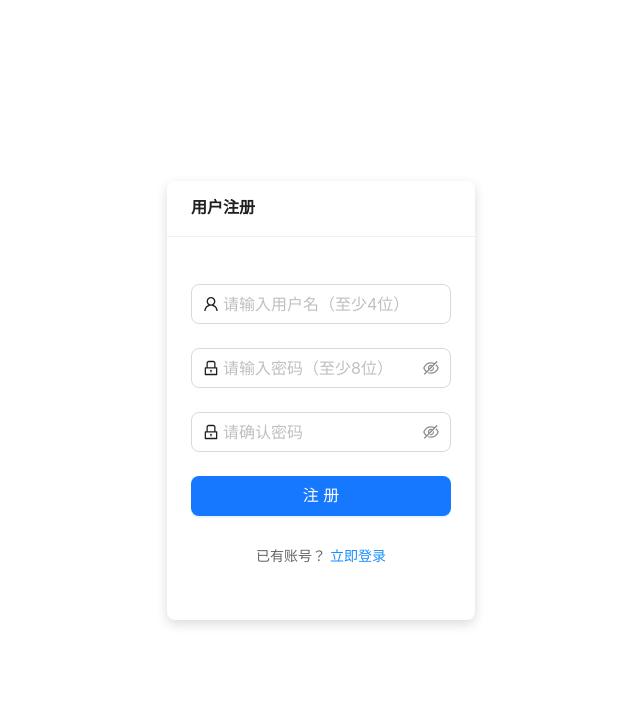
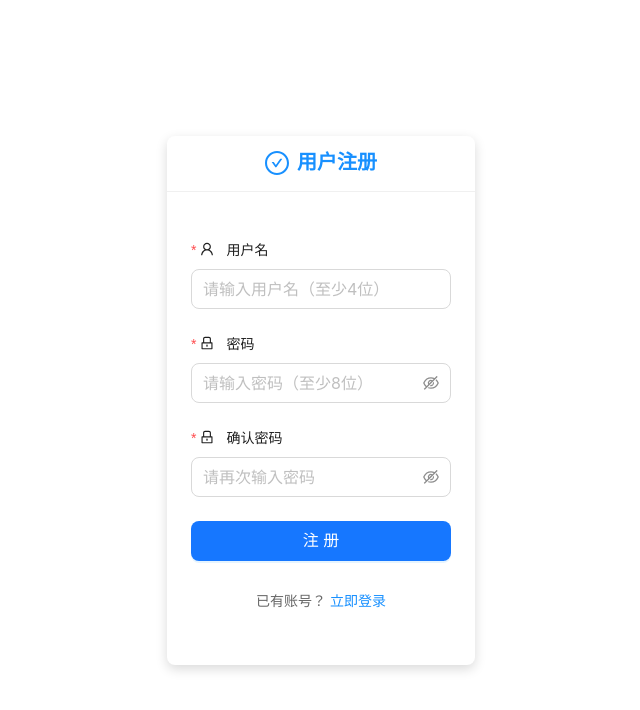
Before and after one commit to hzeze/ai-codeless-app-builder, a Vue app in the folder ai-codeless-app-builder-frontend/: page /user/register in a window 1280 px wide. Shown: the top 710 px of the page, without its empty margins (319-959 px from the left). Built offline with nearby package versions, Linux system fonts and the light colour scheme; no server answers.

Commit message:
perf: 优化页面样式

```diff
--- a/ai-codeless-app-builder-frontend/index.html
+++ b/ai-codeless-app-builder-frontend/index.html
@@ -2,9 +2,9 @@
 <html lang="">
 <head>
   <meta charset="UTF-8">
-  <link rel="icon" href="/favicon.ico">
+  <link rel="icon" href="/src/assets/logo.svg">
   <meta name="viewport" content="width=device-width, initial-scale=1.0">
-  <title>AI 零代码应用生成平台</title>
+  <title>梦谱 - AI 零代码应用生成平台</title>
 </head>
 <body>
 <div id="app"></div>
--- a/ai-codeless-app-builder-frontend/src/components/GlobalFooter.vue
+++ b/ai-codeless-app-builder-frontend/src/components/GlobalFooter.vue
@@ -2,7 +2,7 @@
   <div class="global-footer">
     <div class="footer-content">
       <p class="copyright">
-        AI项目 by
+        梦谱 by
         <a href="" target="_blank" rel="noopener noreferrer" class="author-link"> 阿泽 </a>
       </p>
     </div>
--- a/ai-codeless-app-builder-frontend/src/components/GlobalHeader.vue
+++ b/ai-codeless-app-builder-frontend/src/components/GlobalHeader.vue
@@ -4,7 +4,7 @@
       <!-- 左侧：logo 和网站标题 -->
       <div class="header-left">
         <img src="@/assets/logo.svg" alt="logo" class="logo" @click="handleLogoClick" />
-        <span class="site-title">AI零代码应用生成平台</span>
+        <span class="site-title">梦谱</span>
       </div>
 
       <!-- 中间：菜单 -->
@@ -219,6 +219,7 @@ onMounted(async () => {
     order: 1;
     flex: 0 0 auto;
     margin-right: 8px;
+    margin-left: -12px;
   }
 
   .header-center {
@@ -226,12 +227,14 @@ onMounted(async () => {
     flex: 1;
     min-width: 0;
     margin: 8px 0;
+    margin-left: 0;
   }
 
   .header-right {
     order: 3;
     flex: 0 0 auto;
     margin-left: 8px;
+    margin-right: -12px;
   }
 
   .header-menu {
@@ -248,24 +251,27 @@ onMounted(async () => {
   display: flex;
   align-items: center;
   cursor: pointer;
+  margin-left: -100px;
 }
 
 .logo {
-  width: 32px;
-  height: 32px;
+  width: 40px;
+  height: 40px;
   margin-right: 12px;
 }
 
 .site-title {
-  font-size: 18px;
+  font-size: 22px;
   font-weight: 600;
-  color: #1890ff;
+  color: #000;
+  font-family: 'Noto Sans SC', 'PingFang SC', 'Microsoft YaHei', 'Helvetica Neue', Arial, sans-serif;
 }
 
 .header-center {
   flex: 1;
   display: flex;
   justify-content: center;
+  margin-left: 80px;
 }
 
 .header-menu {
@@ -284,6 +290,7 @@ onMounted(async () => {
 .header-right {
   display: flex;
   align-items: center;
+  margin-right: -100px;
 }
 
 .user-info {
--- a/ai-codeless-app-builder-frontend/src/layouts/BasicLayout.vue
+++ b/ai-codeless-app-builder-frontend/src/layouts/BasicLayout.vue
@@ -9,11 +9,6 @@
     <a-layout-content class="layout-content" :style="{ height: contentHeight }">
       <RouterView />
     </a-layout-content>
-
-    <!-- 底部版权信息 - 登录和注册页面不显示 -->
-    <a-layout-footer v-if="!isAuthPage" class="layout-footer">
-      <GlobalFooter />
-    </a-layout-footer>
   </a-layout>
 </template>
 
@@ -22,7 +17,6 @@ import { RouterView } from 'vue-router'
 import { computed } from 'vue'
 import { useRoute } from 'vue-router'
 import GlobalHeader from '@/components/GlobalHeader.vue'
-import GlobalFooter from '@/components/GlobalFooter.vue'
 
 const route = useRoute()
 
@@ -58,13 +52,6 @@ const contentHeight = computed(() => {
   overflow: auto;
 }
 
-.layout-footer {
-  background: #fff;
-  padding: 0;
-  text-align: center;
-  border-top: 1px solid #f0f0f0;
-}
-
 /* 响应式设计 */
 @media (max-width: 768px) {
   .layout-content {
--- a/ai-codeless-app-builder-frontend/src/pages/user/UserLoginPage.vue
+++ b/ai-codeless-app-builder-frontend/src/pages/user/UserLoginPage.vue
@@ -80,7 +80,7 @@ const goToRegister = () => {
   <div class="login-container">
     <a-row justify="center" align="middle" class="login-row">
       <a-col :xs="24" :sm="16" :md="12" :lg="8" :xl="6">
-        <a-card class="login-card" title="用户登录">
+        <a-card class="login-card">
           <template #title>
             <div class="login-title">
               <UserOutlined class="login-icon" />
@@ -94,32 +94,39 @@ const goToRegister = () => {
             :rules="rules"
             @finish="handleSubmit"
             class="login-form"
+            layout="vertical"
           >
             <!-- 用户名输入框 -->
-            <a-form-item name="userAccount">
+            <a-form-item name="userAccount" :required="true">
+              <template #label>
+                <span>
+                  <UserOutlined style="margin-right: 8px;" />
+                  用户名
+                </span>
+              </template>
               <a-input
                 v-model:value="formData.userAccount"
                 placeholder="请输入用户名"
                 size="large"
                 :disabled="loading"
               >
-                <template #prefix>
-                  <UserOutlined />
-                </template>
               </a-input>
             </a-form-item>
 
             <!-- 密码输入框 -->
-            <a-form-item name="userPassword">
+            <a-form-item name="userPassword" :required="true">
+              <template #label>
+                <span>
+                  <LockOutlined style="margin-right: 8px;" />
+                  密码
+                </span>
+              </template>
               <a-input-password
                 v-model:value="formData.userPassword"
                 placeholder="请输入密码"
                 size="large"
                 :disabled="loading"
               >
-                <template #prefix>
-                  <LockOutlined />
-                </template>
               </a-input-password>
             </a-form-item>
 
@@ -155,10 +162,13 @@ const goToRegister = () => {
   height: 100vh;
   padding: 24px;
   overflow: hidden;
+  display: flex;
+  justify-content: center;
+  align-items: center;
 }
 
 .login-row {
-  height: calc(100vh - 48px);
+  width: 100%;
 }
 
 .login-card {
@@ -174,6 +184,9 @@ const goToRegister = () => {
   font-size: 20px;
   font-weight: 600;
   color: #1890ff;
+  text-align: center;
+  width: 100%;
+  margin: 0;
 }
 
 .login-icon {
--- a/ai-codeless-app-builder-frontend/src/pages/user/UserRegisterPage.vue
+++ b/ai-codeless-app-builder-frontend/src/pages/user/UserRegisterPage.vue
@@ -158,7 +158,7 @@ const goToLogin = () => {
   <div class="register-container">
     <a-row justify="center" align="middle" class="register-row">
       <a-col :xs="24" :sm="16" :md="12" :lg="8" :xl="6">
-        <a-card class="register-card" title="用户注册">
+        <a-card class="register-card">
           <template #title>
             <div class="register-title">
               <CheckCircleOutlined class="register-icon" />
@@ -172,32 +172,39 @@ const goToLogin = () => {
             :rules="rules"
             @finish="handleSubmit"
             class="register-form"
+            layout="vertical"
           >
             <!-- 用户名输入框 -->
-            <a-form-item name="userAccount">
+            <a-form-item name="userAccount" :required="true">
+              <template #label>
+                <span>
+                  <UserOutlined style="margin-right: 8px;" />
+                  用户名
+                </span>
+              </template>
               <a-input
                 v-model:value="formData.userAccount"
                 placeholder="请输入用户名（至少4位）"
                 size="large"
                 :disabled="loading"
               >
-                <template #prefix>
-                  <UserOutlined />
-                </template>
               </a-input>
             </a-form-item>
 
             <!-- 密码输入框 -->
-            <a-form-item name="userPassword">
+            <a-form-item name="userPassword" :required="true">
+              <template #label>
+                <span>
+                  <LockOutlined style="margin-right: 8px;" />
+                  密码
+                </span>
+              </template>
               <a-input-password
                 v-model:value="formData.userPassword"
                 placeholder="请输入密码（至少8位）"
                 size="large"
                 :disabled="loading"
               >
-                <template #prefix>
-                  <LockOutlined />
-                </template>
               </a-input-password>
 
               <!-- 密码强度提示 -->
@@ -214,16 +221,19 @@ const goToLogin = () => {
             </a-form-item>
 
             <!-- 确认密码输入框 -->
-            <a-form-item name="checkPassword">
+            <a-form-item name="checkPassword" :required="true">
+              <template #label>
+                <span>
+                  <LockOutlined style="margin-right: 8px;" />
+                  确认密码
+                </span>
+              </template>
               <a-input-password
                 v-model:value="formData.checkPassword"
-                placeholder="请确认密码"
+                placeholder="请再次输入密码"
                 size="large"
                 :disabled="loading"
               >
-                <template #prefix>
-                  <LockOutlined />
-                </template>
               </a-input-password>
             </a-form-item>
 
@@ -259,10 +269,13 @@ const goToLogin = () => {
   height: 100vh;
   padding: 24px;
   overflow: hidden;
+  display: flex;
+  justify-content: center;
+  align-items: center;
 }
 
 .register-row {
-  height: calc(100vh - 48px);
+  width: 100%;
 }
 
 .register-card {
@@ -278,6 +291,9 @@ const goToLogin = () => {
   font-size: 20px;
   font-weight: 600;
   color: #1890ff;
+  text-align: center;
+  width: 100%;
+  margin: 0;
 }
 
 .register-icon {
```
Also changed, not shown: ai-codeless-app-builder-frontend/src/pages/HomePage.vue (+14 -28 lines), ai-codeless-app-builder-frontend/src/assets/logo.svg.
